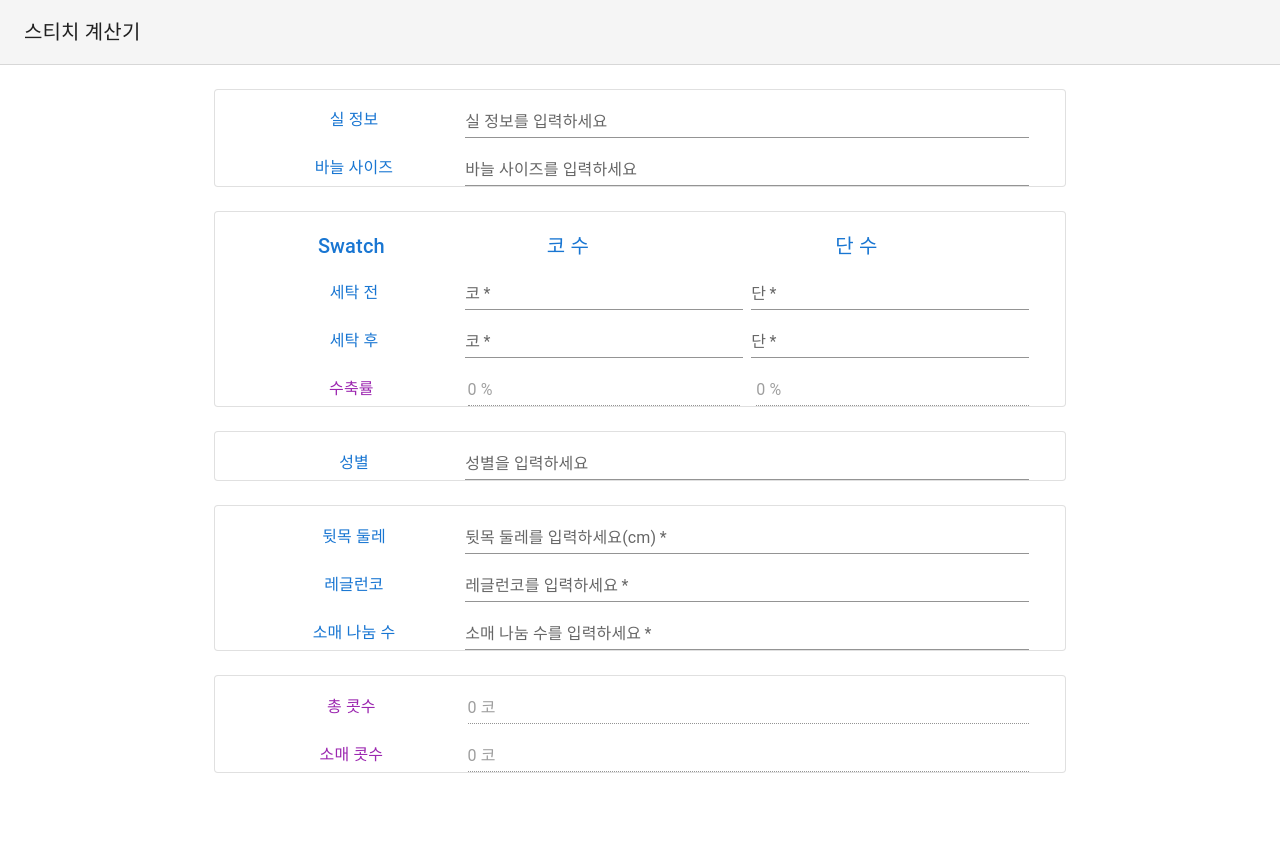
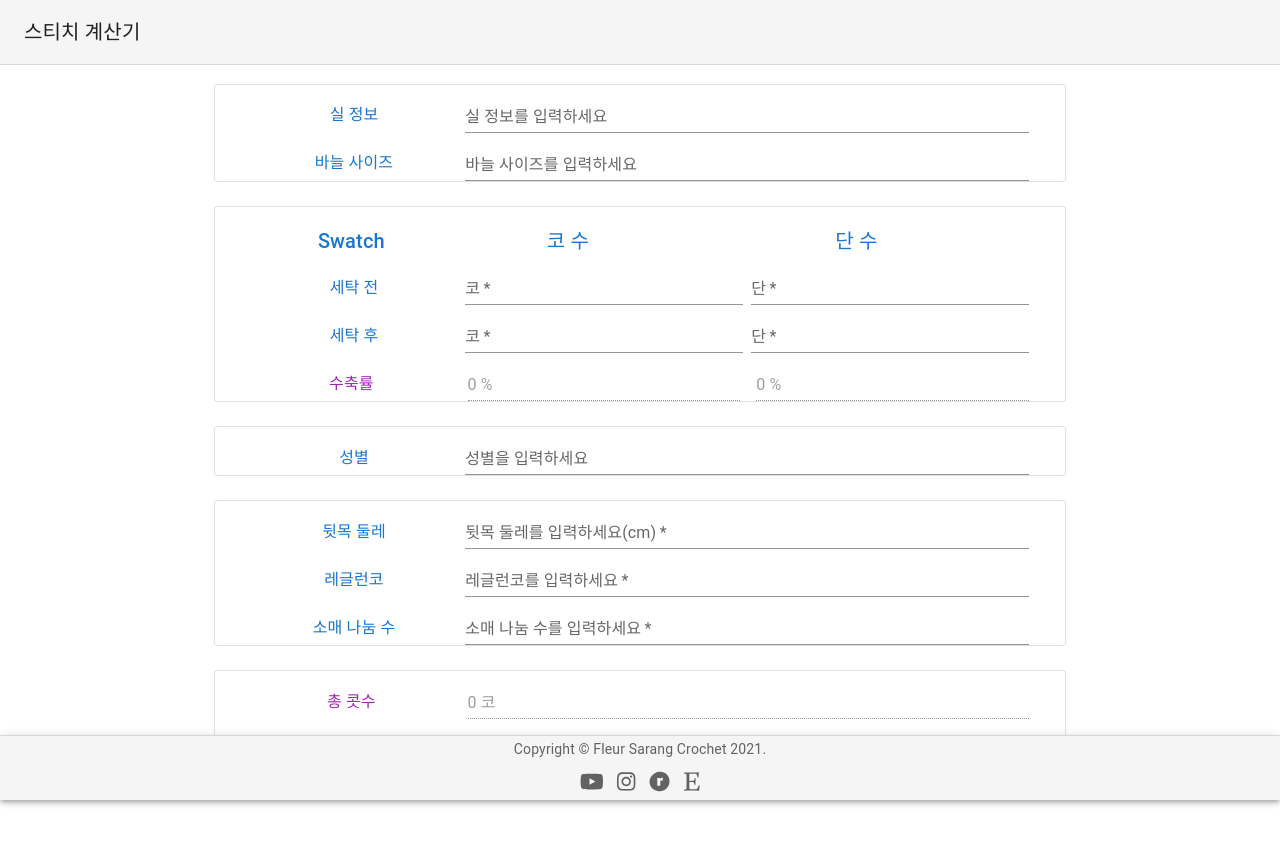
Before and after one commit to FleurSarang/fleursarang.github.io, a React (Create React App) app: page / in a window 1280 px wide. Shown: the top 844 px of the page. Before the commit the page ends 800 px from the top, so only its background shows below. Built offline with nearby package versions, Linux system fonts and the light colour scheme.

Commit message:
footer, header fixed, brand stlels 생성, constants, fontawesome,

```diff
--- a/package.json
+++ b/package.json
@@ -5,7 +5,13 @@
   "dependencies": {
     "@emotion/react": "^11.4.1",
     "@emotion/styled": "^11.3.0",
+    "@fortawesome/fontawesome-svg-core": "^1.2.36",
+    "@fortawesome/free-brands-svg-icons": "^5.15.4",
+    "@fortawesome/free-regular-svg-icons": "^5.15.4",
+    "@fortawesome/free-solid-svg-icons": "^5.15.4",
+    "@fortawesome/react-fontawesome": "^0.1.15",
     "@mui/material": "^5.0.1",
+    "@mui/styles": "^5.0.1",
     "@testing-library/jest-dom": "^5.14.1",
     "@testing-library/react": "^11.2.7",
     "@testing-library/user-event": "^12.8.3",
--- a/src/Containers/AppMain.js
+++ b/src/Containers/AppMain.js
@@ -8,7 +8,12 @@ import SwatchTable from './SwatchTable';
 import SexInfo from './SexInfo';
 import Box from '@mui/material/Box';
 import SizeInfo from './SizeInifo';
-
+import { CssBaseline, Grid, Link } from '@mui/material';
+import { makeStyles } from '@mui/styles';
+import { FontAwesomeIcon } from '@fortawesome/react-fontawesome';
+import { faYoutube, faInstagram, faRavelry, faEtsy } from '@fortawesome/free-brands-svg-icons'
+import { BRAND_YOUTUBE, BRAND_INSTAGRAM, BRAND_RAVELRY, BRAND_ETSY } from '../utils/constants';
+import { generateBrandStyles } from '../Styles/styles';
 
 export const appContext = React.createContext();
 appContext.displayName = '컨텍스트!!!!!';
@@ -25,16 +30,61 @@ const AppProvider = (props) => {
     );
 }
 
-const AppMain = (props) => {
+
+const MyLink = (props) => {
+    let brandStyles = generateBrandStyles(props.brand);
+    let styles = makeStyles(brandStyles)();
+
     return (
-    <Box sx={{ flexGrow: 1, width: "100vw" }}>
-        <AppProvider>
+    <React.Fragment>
+        <Link className={styles.link} sx={{ color:'inherit' }}
+            target="_blank" rel="noopener"
+            href={props.href}
+        >
+            <FontAwesomeIcon icon={props.icon} />
+        </Link>{' '}
+    </React.Fragment>
+    );
+}
+
+const Copyright = () => {
+    return (
+    <React.Fragment>
+    <Grid container spacing={1} alignItems="center"
+        sx={{ flexGrow: 1 }}
+    >
+        <Grid item sm={12}>
+            <Typography variant="body2" color="text.secondary" align="center">
+                {'Copyright © Fleur Sarang Crochet'}{' '}
+                {new Date().getFullYear()}
+                {'.'}
+            </Typography>
+        </Grid>
+
+        <Grid item sm={12}>
+            <Typography variant="body2" color="text.secondary" align="center"
+                sx={{}}
+            >
+                <MyLink href="https://www.youtube.com/c/FleurSarangCrochet" icon={faYoutube} brand={BRAND_YOUTUBE} />
+                <MyLink href="https://www.instagram.com/fleursarang" icon={faInstagram} brand={BRAND_INSTAGRAM} />
+                <MyLink href="https://www.ravelry.com/patterns/sources/fleurs-sarangs-ravelry-store" icon={faRavelry} brand={BRAND_RAVELRY} />
+                <MyLink href="https://www.etsy.com/shop/FleurSarang" icon={faEtsy} brand={BRAND_ETSY} />
+            </Typography>
+        </Grid>
+      </Grid>
+    </React.Fragment>
+    );
+  }
+
+const Header = () => (
+    <React.Fragment>
+    <Box sx={{ display: 'flex', justifyContent: 'flex-end', pb: '60px' }}>
         <AppBar
             position="absolute"
             color="default"
             elevation={0}
             sx={{
-                    position: 'relative',
+                position: 'fixed',
                 borderBottom: (t) => `1px solid ${t.palette.divider}`,
             }}
         >
@@ -44,6 +94,38 @@ const AppMain = (props) => {
                 </Typography>
             </Toolbar>
         </AppBar>
+    </Box>
+    </React.Fragment>
+)
+
+  const Footer = () => {
+      return (
+        <React.Fragment>
+        <Box sx={{ display: 'flex', justifyContent: 'flex-end', pt: '60px' }}>
+            <AppBar position="fixed"
+                color="default"
+                elevation={4}
+                sx={{
+                    top: 'auto',
+                    bottom: 0,
+                    borderTop: (t) => `1px solid ${t.palette.divider}`,
+                }}>
+                <Toolbar>
+                    <Copyright />
+                </Toolbar>
+            </AppBar>
+        </Box>
+        </React.Fragment>
+      )
+  }
+
+
+
+const AppMain = (props) => {
+    return (
+    <Box sx={{ flexGrow: 1, width: "100vw" }}>
+        <AppProvider>
+            <Header />
             <Container component="main" maxWidth="md" sx={{ mb: 2 }} >
                 <BasicInfo />
                 <SwatchTable />
@@ -51,6 +133,8 @@ const AppMain = (props) => {
                 <SizeInfo />
             </Container>
         </AppProvider>
+        <CssBaseline />
+        <Footer />
     </Box>
     )
 }
--- a/src/Styles/styles.js
+++ b/src/Styles/styles.js
@@ -1,6 +1,8 @@
 import Typography from '@mui/material/Typography';
 import Box from '@mui/material/Box';
 import { styled } from '@mui/material/styles';
+
+import { BRAND_YOUTUBE, BRAND_INSTAGRAM, BRAND_RAVELRY, BRAND_ETSY } from '../utils/constants';
 
 // Create a Title component that'll render an <h1> tag with some styles
 export const Title = styled(Typography)(
@@ -19,3 +21,31 @@ export const Wrapper = styled(Box)(
   background: ${bgcolor ? bgcolor: "papayawhip"};
 `,
 );
+
+
+const linkStyle = {
+  fontSize: '1.5em',
+  padding: 5,
+};
+
+const getBrandColor = brand => {
+  if (brand === BRAND_YOUTUBE) return "#E62117";
+  else if(brand === BRAND_INSTAGRAM) return "#8a49a1";
+  else if(brand === BRAND_RAVELRY) return "#eb6357";
+  else if(brand === BRAND_ETSY) return "#eb6d20";
+}
+
+export const generateBrandStyles = (brand) => {
+  let brandColor = getBrandColor(brand);
+    return (
+        {
+          link: {
+          ...linkStyle,
+          '&:hover': {
+              fontSize: '2em',
+              color: brandColor,
+          },
+        }
+      }
+    );
+}
--- /dev/null
+++ b/src/utils/constants.js
@@ -0,0 +1,4 @@
+export const BRAND_YOUTUBE = "YOUTUBE";
+export const BRAND_INSTAGRAM = "INSTAGRAM";
+export const BRAND_RAVELRY = "RAVELLRY";
+export const BRAND_ETSY = "ETSY";
```
Lines whose indentation alone changed are shown as unchanged.
